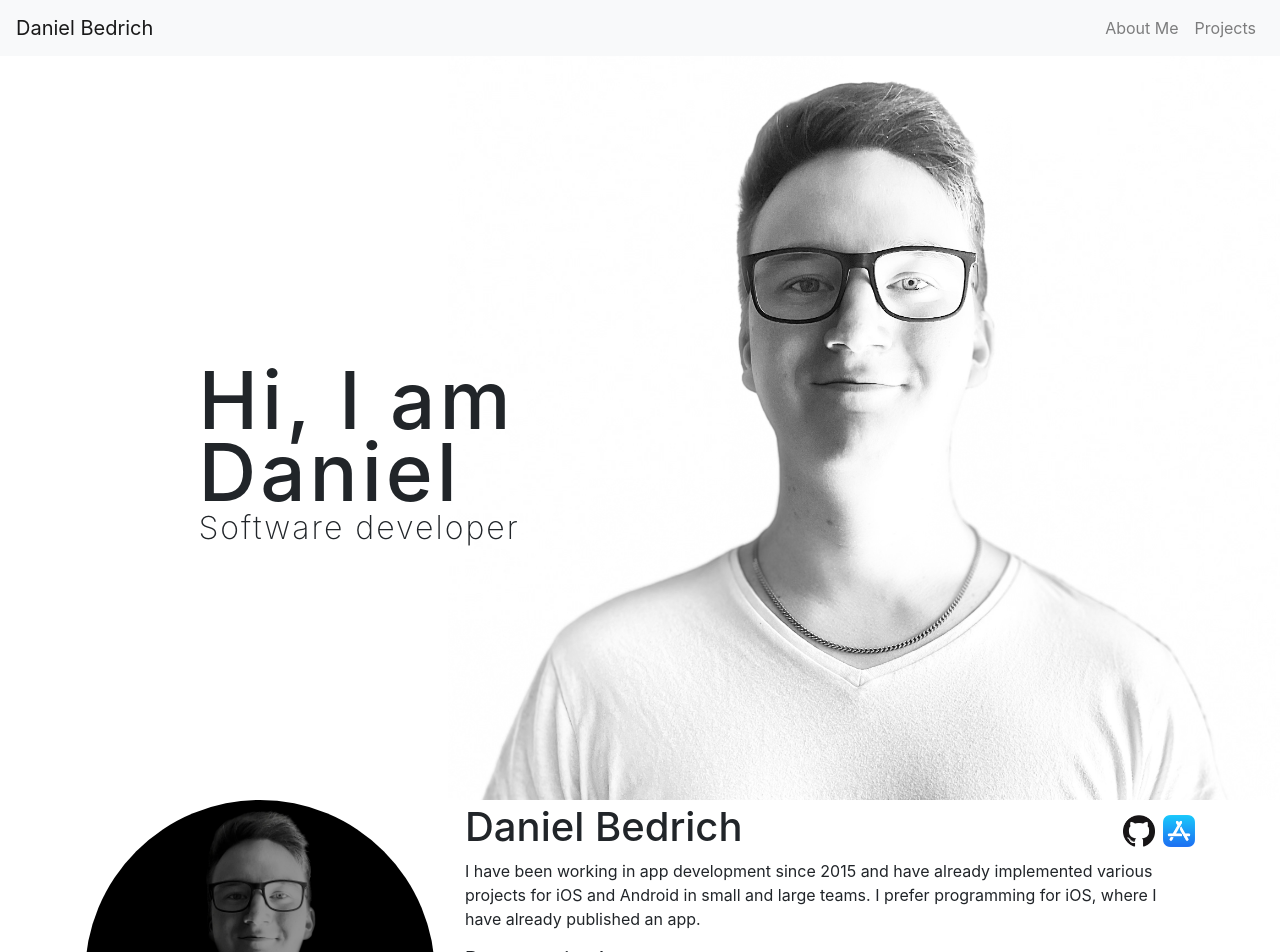
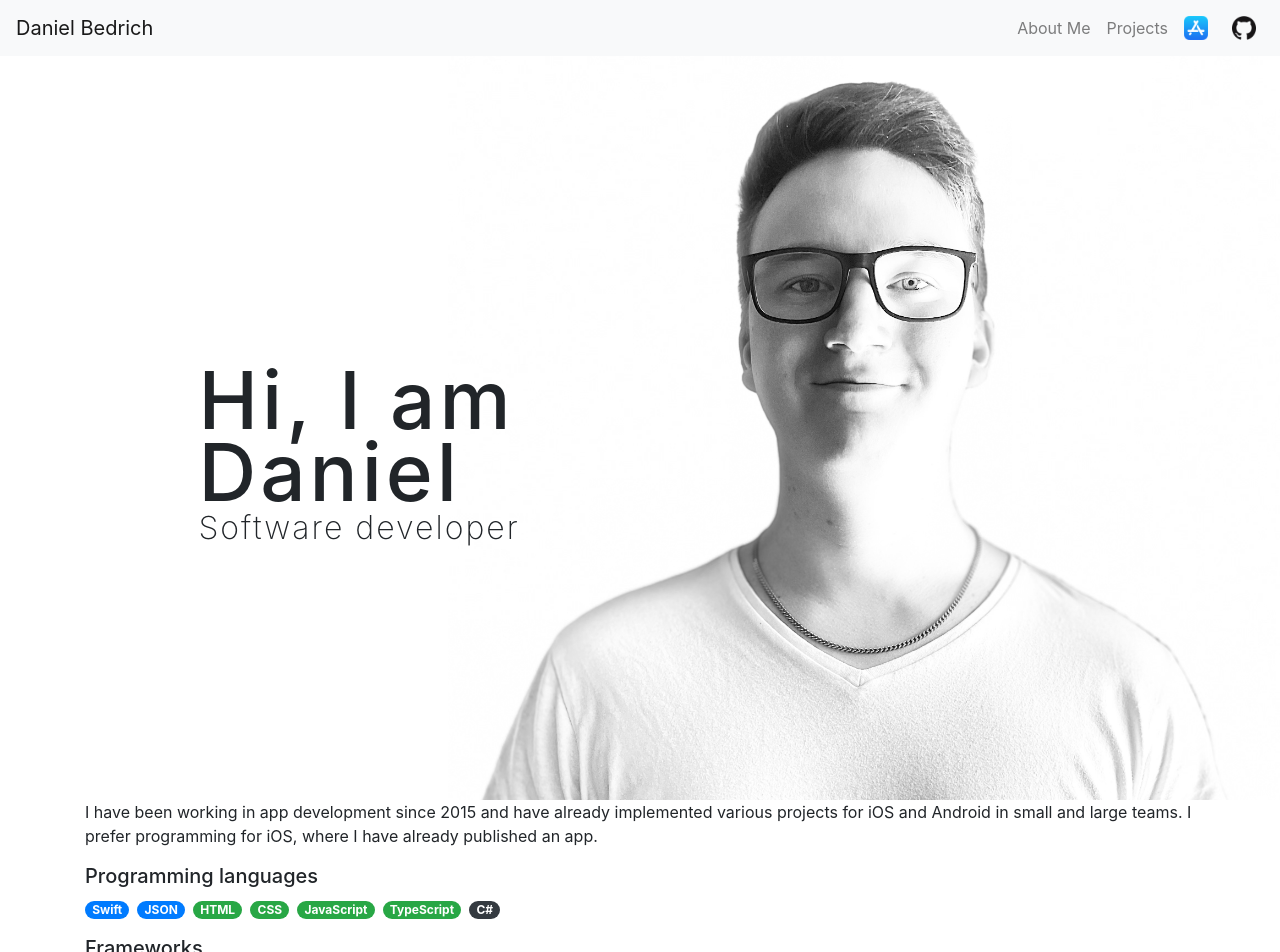
Before and after one commit to Hebrasco/hebrasco.github.io, a React (Create React App) app: page / in a window 1280 px wide. Shown: the top 952 px of the page. Built offline with nearby package versions, Linux system fonts and the light colour scheme.

Commit message:
Update Landing, Navbar, About Me and styles

```diff
--- a/src/bootstrap-overrides.css
+++ b/src/bootstrap-overrides.css
@@ -10,14 +10,6 @@ img.rounded {
   border: none !important;
 }
 
-.git-account-link {
-  width: 2em;
-}
-
-.git-account-link img {
-  width: 100%;
-}
-
 .card,
 .card-footer:last-child {
   border-radius: 1rem;
--- a/src/components/AboutMe/AboutMe.tsx
+++ b/src/components/AboutMe/AboutMe.tsx
@@ -4,12 +4,7 @@ import Container from 'react-bootstrap/esm/Container'
 import Row from 'react-bootstrap/esm/Row'
 import Media from 'react-bootstrap/esm/Media'
 import Col from 'react-bootstrap/esm/Col'
-import Image from 'react-bootstrap/esm/Image'
-import Logo from 'assets/images/me_dark.jpeg'
-import gitHubLogo from 'assets/icons/github.png'
-import appStoreLogo from 'assets/icons/app_store.png'
 import Badge from 'react-bootstrap/esm/Badge'
-import { APPSTORE_PROFILE_URL, GITHUB_PROFILE_URL } from 'constants/Config'
 import {
   SKILLS_LANGUAGES,
   SKILLS_FRAMEWORKS,
@@ -22,32 +17,8 @@ export default function AboutMe(): JSX.Element {
       <div id={ROUTES.aboutMe.replace('/#', '')} className="top-anchor"></div>
       <Media>
         <Row>
-          <Col xs={12} md={4} className="mb-4 mb-md-0 align-self-center">
-            <Image src={Logo} roundedCircle width="100%" />
-          </Col>
-          <Col xs={12} md={8} className="align-self-center">
+          <Col xs={12} className="align-self-center">
             <Media.Body>
-              <div className="d-md-flex align-items-center mb-sm-5 mb-md-0">
-                <h1>Daniel Bedrich</h1>
-                <div className="ml-md-auto">
-                  <a
-                    href={APPSTORE_PROFILE_URL}
-                    target="_blank"
-                    rel="noopener noreferrer"
-                    className="git-account-link d-block float-md-right float-left mr-2 mr-md-0 ml-md-2"
-                  >
-                    <Image src={appStoreLogo} />
-                  </a>
-                  <a
-                    href={GITHUB_PROFILE_URL}
-                    target="_blank"
-                    rel="noopener noreferrer"
-                    className="git-account-link d-block float-md-right float-left ml-2 ml-md-0"
-                  >
-                    <Image src={gitHubLogo} className="invertDark" />
-                  </a>
-                </div>
-              </div>
               <p className="d-inline-block mt-2 mt-md-0">
                 I have been working in app development since 2015 and have
                 already implemented various projects for iOS and Android in
--- a/src/components/App/App.css
+++ b/src/components/App/App.css
@@ -20,7 +20,7 @@ body {
 
 .top-anchor {
   position: absolute;
-  top: calc(var(--navbarHeight) + -3rem);
+  top: calc(var(--navbarHeight) * -1 - 3rem);
   left: 0;
 }
 
--- a/src/components/Landing/Landing.tsx
+++ b/src/components/Landing/Landing.tsx
@@ -1,17 +1,17 @@
 import React from 'react'
 import Title from './components/Title/Title'
 import Image from './components/Image/Image'
+import { useWindowSize } from 'utils/hooks'
 
 import './Landing.css'
 
 export default function Landing() {
+  const { isXs, isSm } = useWindowSize()
+
   return (
     <div className="landing-container navbar-spacer">
-      <Title />
-      <Title isXs />
-      <Image />
-      <Image isXs />
-      <Image isSm />
+      <Title isXs={isXs} />
+      <Image isXs={isXs} isSm={isSm} />
     </div>
   )
 }
--- a/src/components/Landing/components/Image/Image.tsx
+++ b/src/components/Landing/components/Image/Image.tsx
@@ -9,10 +9,13 @@ interface ImageProps {
 
 export default function Image({ isXs = false, isSm = false }: ImageProps) {
   const baseStyle = 'landing-image'
-  let styles = 'd-none d-md-block'
 
-  if (isXs) styles = `${baseStyle}-xs d-block d-sm-none`
-  if (isSm) styles = `${baseStyle}-sm d-none d-sm-block d-md-none`
-
-  return <div className={`${baseStyle} ${styles}`} />
+  return (
+    <div
+      className={`${baseStyle}
+        ${isXs && `${baseStyle}-xs`}
+        ${isSm && `${baseStyle}-sm`}
+        `}
+    />
+  )
 }
--- a/src/components/Landing/components/Title/Title.tsx
+++ b/src/components/Landing/components/Title/Title.tsx
@@ -8,12 +8,9 @@ interface TitleProps {
 
 export default function Title({ isXs = false }: TitleProps) {
   const baseStyle = 'landing-title-container'
-  let styles = 'd-none d-sm-block'
-
-  if (isXs) styles = `${baseStyle}-xs d-block d-sm-none`
 
   return (
-    <div className={`${baseStyle} ${styles}`}>
+    <div className={`${baseStyle} ${isXs && `${baseStyle}-xs`}`}>
       <div>
         <div className="landing-title">
           <h1>Hi, I am</h1>
--- /dev/null
+++ b/src/components/NavBar/NavBar.css
@@ -0,0 +1,11 @@
+.external-account-link {
+  width: 2.5rem;
+}
+
+.external-account-link-xs {
+  width: 2rem;
+}
+
+.external-account-link img {
+  width: 100%;
+}
--- a/src/components/NavBar/NavBar.tsx
+++ b/src/components/NavBar/NavBar.tsx
@@ -3,10 +3,16 @@ import Nav from 'react-bootstrap/esm/Nav'
 import Navbar from 'react-bootstrap/esm/Navbar'
 import { ROUTES } from 'constants/Routes'
 import { HashLink as Link } from 'react-router-hash-link'
+import { APPSTORE_PROFILE_URL, GITHUB_PROFILE_URL } from 'constants/Config'
+import Image from 'react-bootstrap/esm/Image'
+import gitHubLogo from 'assets/icons/github.png'
+import appStoreLogo from 'assets/icons/app_store.png'
+
+import './NavBar.css'
 
 export default function NavBar(): JSX.Element {
   return (
-    <Navbar bg="light" expand="lg" fixed="top">
+    <Navbar bg="light" expand="md" fixed="top">
       <Navbar.Brand href={ROUTES.home}>Daniel Bedrich</Navbar.Brand>
       <Navbar.Toggle aria-controls="basic-navbar-nav" />
       <Navbar.Collapse id="basic-navbar-nav">
@@ -17,6 +23,22 @@ export default function NavBar(): JSX.Element {
           <Link to={ROUTES.projects} smooth className="nav-link">
             Projects
           </Link>
+          <a
+            href={APPSTORE_PROFILE_URL}
+            target="_blank"
+            rel="noopener noreferrer"
+            className="nav-link d-md-flex align-items-center external-account-link d-block"
+          >
+            <Image src={appStoreLogo} />
+          </a>
+          <a
+            href={GITHUB_PROFILE_URL}
+            target="_blank"
+            rel="noopener noreferrer"
+            className="nav-link d-md-flex align-items-center external-account-link d-block ml-md-2"
+          >
+            <Image src={gitHubLogo} className="invertDark" />
+          </a>
         </Nav>
       </Navbar.Collapse>
     </Navbar>
--- /dev/null
+++ b/src/constants/bootstrapGrid.ts
@@ -0,0 +1,7 @@
+export const gridSizes = {
+  sm: 576,
+  md: 768,
+  lg: 992,
+  xl: 1200,
+  xxl: 1400,
+}
--- /dev/null
+++ b/src/utils/hooks.ts
@@ -0,0 +1,34 @@
+import { gridSizes } from 'constants/bootstrapGrid'
+import { useLayoutEffect, useState } from 'react'
+
+export function useWindowSize() {
+  const windowWidth = window.innerWidth
+  const windowHeight = window.innerHeight
+  const [size, setSize] = useState({ width: 0, height: 0 })
+
+  useLayoutEffect(() => {
+    function updateSize() {
+      setSize({ width: windowWidth, height: windowHeight })
+    }
+
+    window.addEventListener('resize', updateSize)
+
+    updateSize()
+
+    return () => window.removeEventListener('resize', updateSize)
+  }, [])
+
+  const isXs = windowWidth < gridSizes.sm
+
+  const isSm = windowWidth >= gridSizes.sm && windowWidth < gridSizes.md
+
+  const isMd = windowWidth >= gridSizes.md && windowWidth < gridSizes.lg
+
+  const isLg = windowWidth >= gridSizes.lg && windowWidth < gridSizes.xl
+
+  const isXl = windowWidth >= gridSizes.xl && windowWidth < gridSizes.xxl
+
+  const isXxl = windowWidth >= gridSizes.xxl
+
+  return { size, isXs, isSm, isMd, isLg, isXl, isXxl }
+}
```
